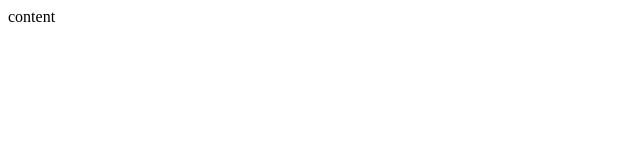
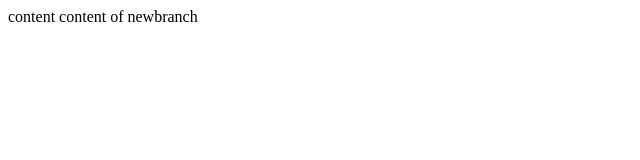
Before and after one commit to bina01/NewRepo, a plain HTML site: page index.html in a window 1280 px wide. Shown: the whole page, without its empty margins (0-640 px from the left). Drawn offline with Linux system fonts and the light colour scheme.

Commit message:
new commit

```diff
--- a/index.html
+++ b/index.html
@@ -7,5 +7,6 @@
 </head>
 <body>
     content
+    content of newbranch
 </body>
 </html>
```
